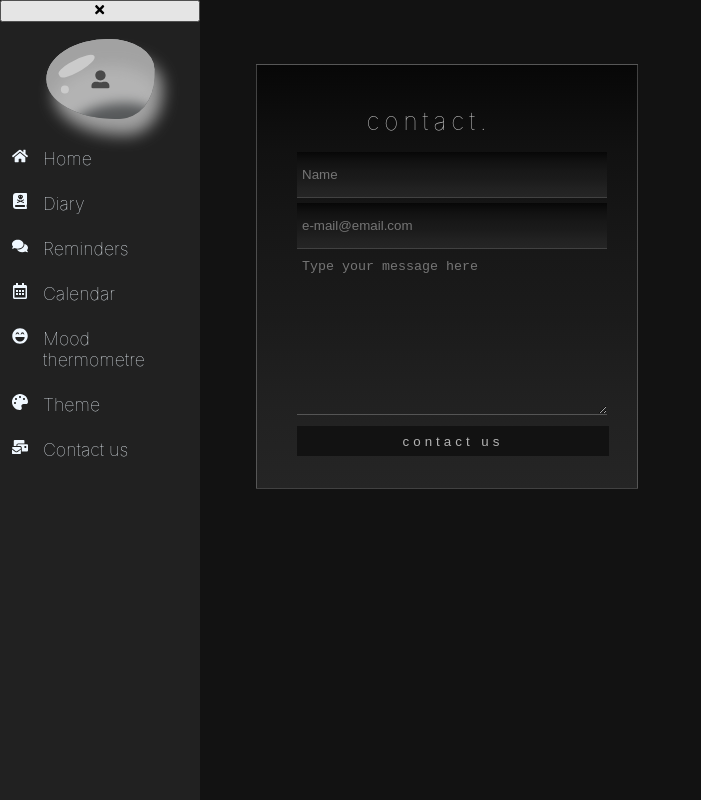
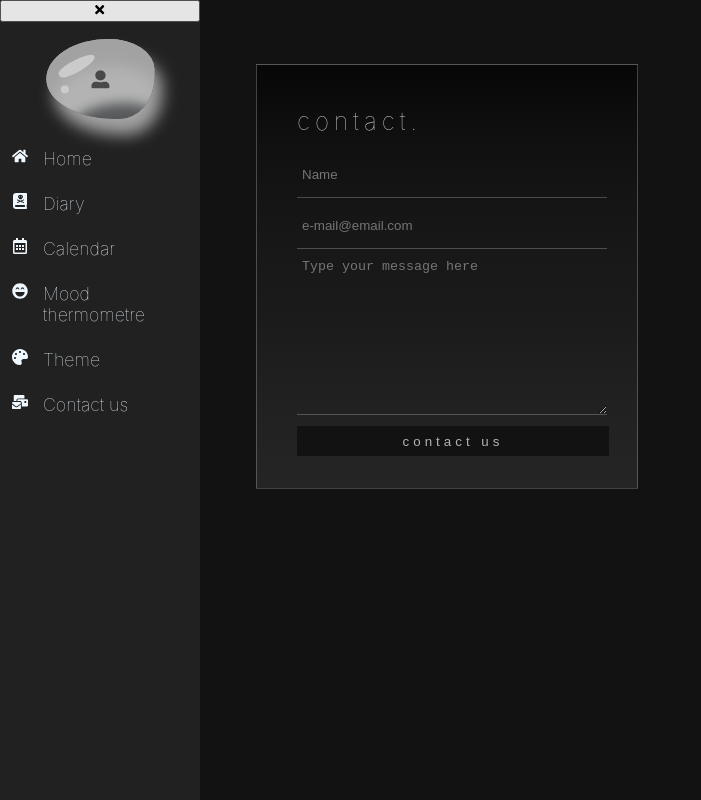
Before and after one commit to navidasaman/diary-app, a React (Create React App) app: page /Contact in a window 1280 px wide. Shown: the whole page, without its empty margins (0-701 px from the left). Built offline with nearby package versions, Linux system fonts and the light colour scheme.

Commit message:
small fixes
- css fixes that overlapped between forms
- navlink removed as it i found it annoying
- removed a sidebar item as it was deemed unnecessary
- other minor css beauty fixes

```diff
--- a/src/components/Calendar.tsx
+++ b/src/components/Calendar.tsx
@@ -94,7 +94,6 @@ function Calendar() {
         selectable={true} // will let the user select time and date
         editable={true} // will let user drag and resize events
         dayMaxEvents={true} // limits number of max events shown in one day
-        navLinks={true} // will enable switching between the views day/week/month
         events={events}
         select={handleDateSelect}
         eventClick={handleEventClick}
@@ -110,7 +109,7 @@ function Calendar() {
           center: 'title',
           end: 'today prev,next',
         }}
-        height={'84.5vh'}
+        height={'88.6vh'}
       />
 
       {/* Showcases the popup with its properties */}
--- a/src/components/Sidebar.tsx
+++ b/src/components/Sidebar.tsx
@@ -45,11 +45,6 @@ function Sidebar() {
             link: "/Diary"
         },
         {
-            title: "Reminders",
-            icon: <FaComments />,
-            link: "/Reminders"
-        },
-        {
             title: "Calendar",
             icon: <FaRegCalendarAlt />,
             link: "/Calendar"
--- a/src/css/Calendar.css
+++ b/src/css/Calendar.css
@@ -1,6 +1,6 @@
 .calendar {
     width:70vw;
-    margin: 2% auto;
+    margin: 1% auto;
     overflow: visible;
     z-index:2;
     display: grid;
@@ -68,8 +68,7 @@
     background-image: linear-gradient(rgb(7, 7, 7), rgb(17, 17, 17), rgb(23, 23, 23), rgb(27, 27, 27), rgb(33, 33, 33), rgb(37, 37, 37));
     color: aliceblue;
     z-index: 100;
-    box-shadow:3px 2px 8px rgb(11, 10, 10);
-    border-radius: 10px;;
+    border: 1px solid #dddddd45;
 }
 
 h1 {
@@ -97,12 +96,12 @@ label {
 
 .popup textarea, input {
     border: 1px solid #ffffffc3;
-    background-image: linear-gradient(rgb(7, 7, 7), rgb(17, 17, 17), rgb(23, 23, 23), rgb(27, 27, 27), rgb(33, 33, 33), rgb(37, 37, 37));
     color:#ffffffd2;
     padding: 5%;
     margin: 2%;
     min-width: min-content;
     width: min-content;
+    background-color: transparent;
 }
 
 .popup button {
--- a/src/css/Form.css
+++ b/src/css/Form.css
@@ -50,4 +50,6 @@ form input, textarea {
     font-weight: 100;
     color: #ffffffc3;
     cursor: context-menu;
+    display: flex;
+    justify-content: baseline;
 }
```
